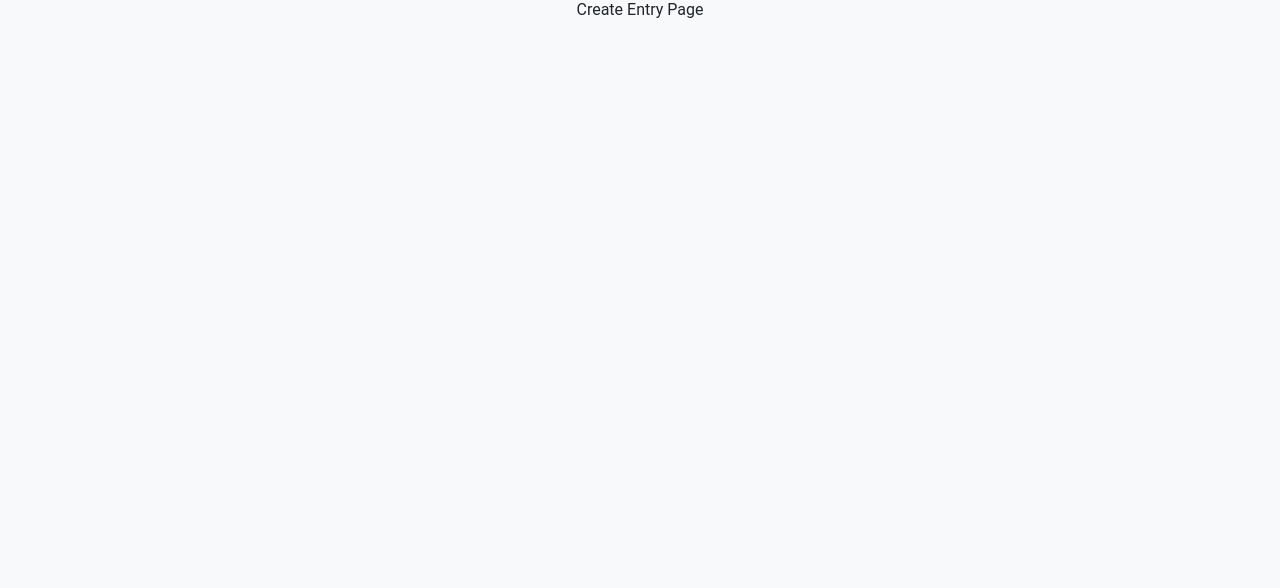
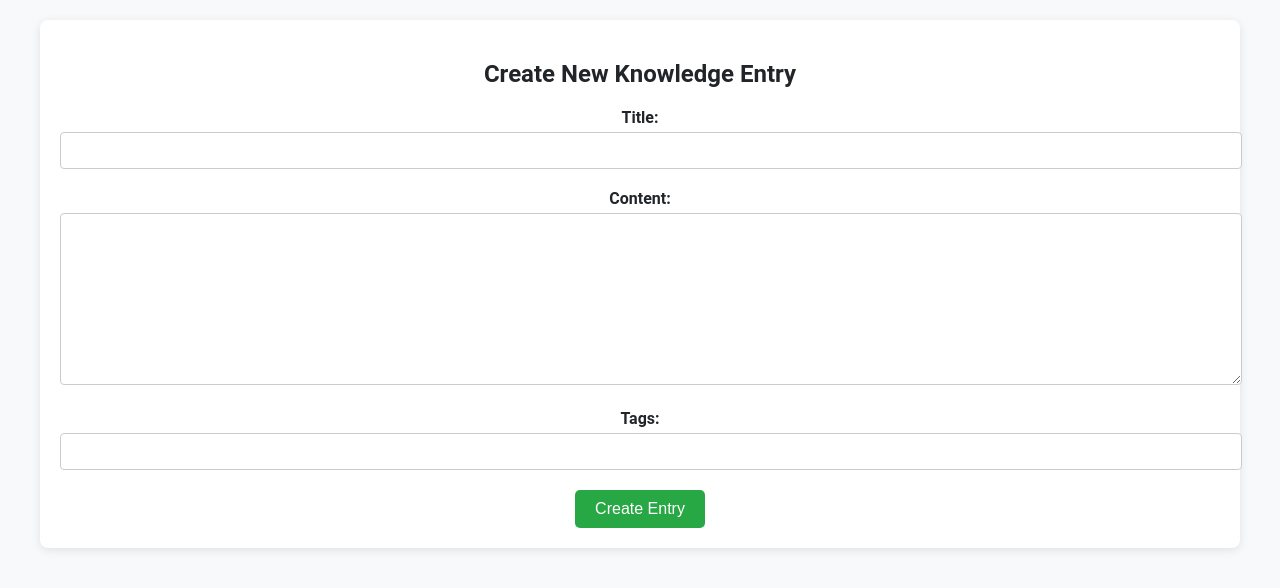
Before and after one commit to MoetazKhelil/KnowHub, a React (Create React App) app in the folder frontend/: page /create in a window 1280 px wide. Shown: the top 588 px of the page. Built offline with nearby package versions, Linux system fonts and the light colour scheme.

Commit message:
added CreateEntry page and fixed endpoint of all entries and added styling for createEntry page

```diff
--- a/frontend/src/pages/CreateEntry.js
+++ b/frontend/src/pages/CreateEntry.js
@@ -1,7 +1,61 @@
-import React from 'react';
+// CreateEntry.js
+
+import React, { useState } from 'react';
+import KnowledgeService from '../services/KnowledgeService';
+import { useNavigate } from 'react-router-dom';
 
 const CreateEntry = () => {
-    return <div>Create Entry Page</div>;
-}
+    const [title, setTitle] = useState('');
+    const [content, setContent] = useState('');
+    const [tags, setTags] = useState('');
+    const [error, setError] = useState(null);
+    const navigate = useNavigate();
+
+    const handleSubmit = async (e) => {
+        e.preventDefault();
+        const entryData = { title, content, tags };
+        try {
+            await KnowledgeService.createEntry(entryData);
+            navigate('/entries');
+        } catch (err) {
+            setError('Failed to create entry. Please try again.');
+        }
+    };
+
+    return (
+        <div className="create-entry">
+            <h2>Create New Knowledge Entry</h2>
+            {error && <p className="error">{error}</p>}
+            <form onSubmit={handleSubmit}>
+                <div className="form-group">
+                    <label>Title:</label>
+                    <input
+                        type="text"
+                        value={title}
+                        onChange={(e) => setTitle(e.target.value)}
+                        required
+                    />
+                </div>
+                <div className="form-group">
+                    <label>Content:</label>
+                    <textarea
+                        value={content}
+                        onChange={(e) => setContent(e.target.value)}
+                        required
+                    ></textarea>
+                </div>
+                <div className="form-group">
+                    <label>Tags:</label>
+                    <input
+                        type="text"
+                        value={tags}
+                        onChange={(e) => setTags(e.target.value)}
+                    />
+                </div>
+                <button type="submit" className="create-button">Create Entry</button>
+            </form>
+        </div>
+    );
+};
 
 export default CreateEntry;
--- a/frontend/src/services/KnowledgeService.js
+++ b/frontend/src/services/KnowledgeService.js
@@ -3,7 +3,7 @@ import axios from 'axios';
 const API_URL = 'http://localhost:8000/knowledge/';
 
 const getAllEntries = async () => {
-    return await axios.get(API_URL);
+    return await axios.get(`${API_URL}all/`);
 };
 
 const getEntryById = async (id) => {
@@ -27,8 +27,9 @@ const searchEntries = async (query) => {
 };
 
 const filterEntries = async (filters) => {
-    return await axios.get(`${API_URL}filter/`, { params: filters});
+    return await axios.get(`${API_URL}filter/`, { params: filters });
 };
+
 
 export default {
     getAllEntries,
--- a/frontend/src/styles/styles.css
+++ b/frontend/src/styles/styles.css
@@ -202,3 +202,49 @@ body {
     border-radius: 5px;
     margin-top: 20px;
 }
+
+.create-entry {
+    margin: 20px 40px;
+    padding: 20px;
+    background-color: white;
+    border-radius: 8px;
+    box-shadow: 0 2px 10px rgba(0, 0, 0, 0.1);
+}
+
+.create-entry .form-group {
+    margin-bottom: 20px;
+}
+
+.create-entry .form-group label {
+    display: block;
+    margin-bottom: 5px;
+    font-weight: bold;
+}
+
+.create-entry .form-group input,
+.create-entry .form-group textarea {
+    width: 100%;
+    padding: 10px;
+    border: 1px solid #ccc;
+    border-radius: 4px;
+}
+
+.create-entry .form-group textarea {
+    height: 150px;
+    resize: vertical;
+}
+
+.create-entry .create-button {
+    background-color: #28a745;
+    color: white;
+    padding: 10px 20px;
+    border: none;
+    cursor: pointer;
+    font-size: 16px;
+    border-radius: 5px;
+    transition: background-color 0.3s ease;
+}
+
+.create-entry .create-button:hover {
+    background-color: #218838;
+}
```
